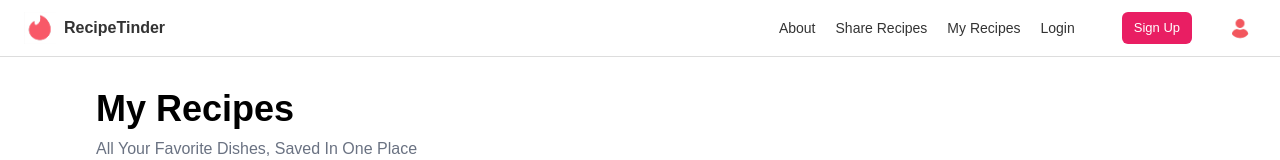
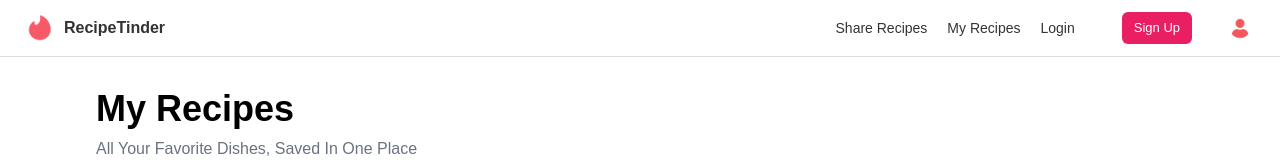
Before and after one commit to alinalin10/RecipeTinder, a Next.js app in the folder frontend/: page /myrecipes in a window 1280 px wide. Shown: the top 160 px of the page. Built offline with nearby package versions, Linux system fonts and the light colour scheme; no server answers.

Commit message:
removed about page

```diff
--- a/frontend/src/app/components/NavBar.tsx
+++ b/frontend/src/app/components/NavBar.tsx
@@ -27,7 +27,7 @@ export default function NavBar() {
     <div className="nav-right">
     <div className="nav-actions"></div>
       <div className="links">
-        <Link href="/about">About</Link>
+        {/* <Link href="/about">About</Link> */}
         <Link href="/make-recipe">Share Recipes</Link>
         <Link href="/myrecipes">My Recipes</Link>
         {!user ? (
```
